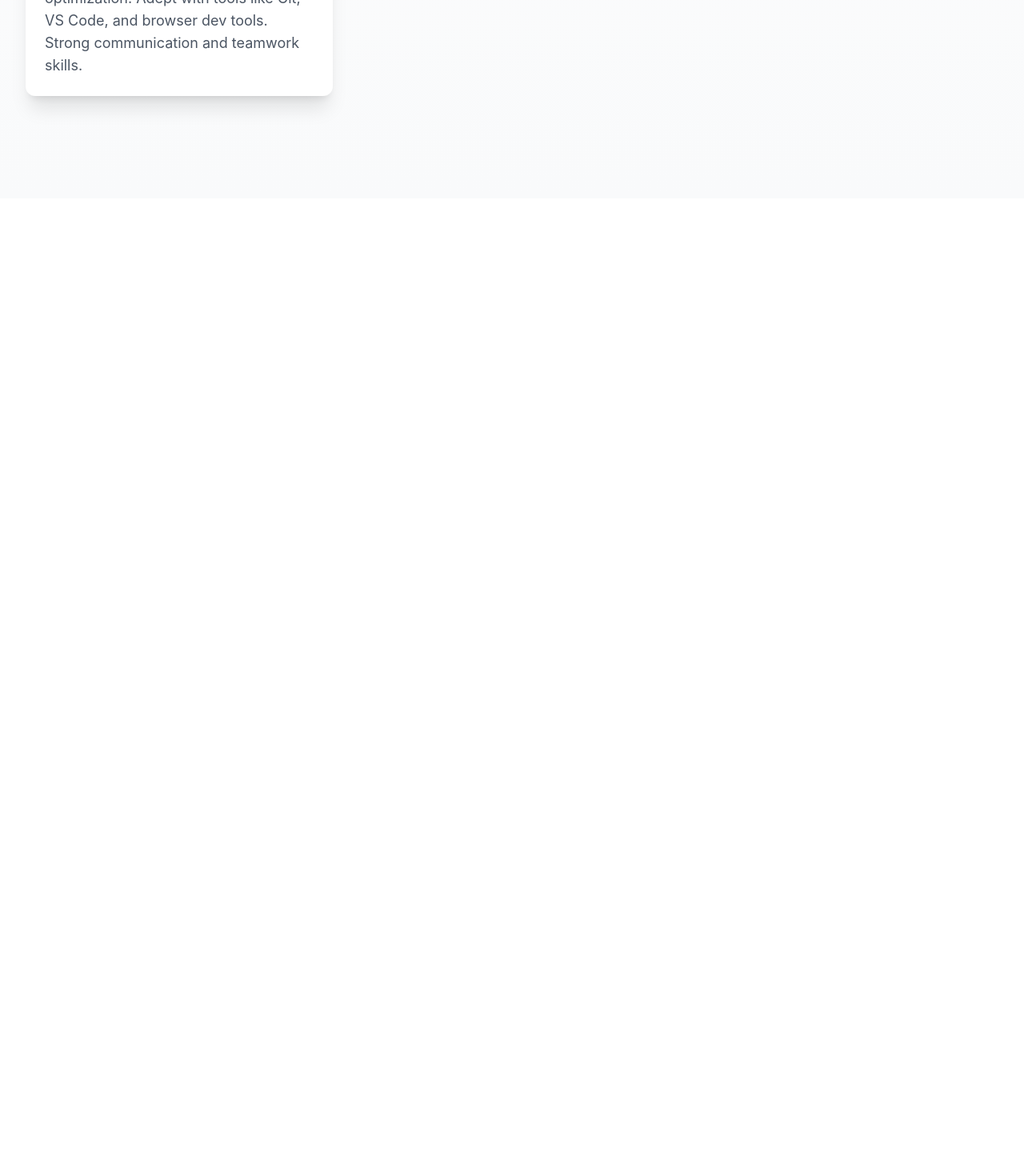
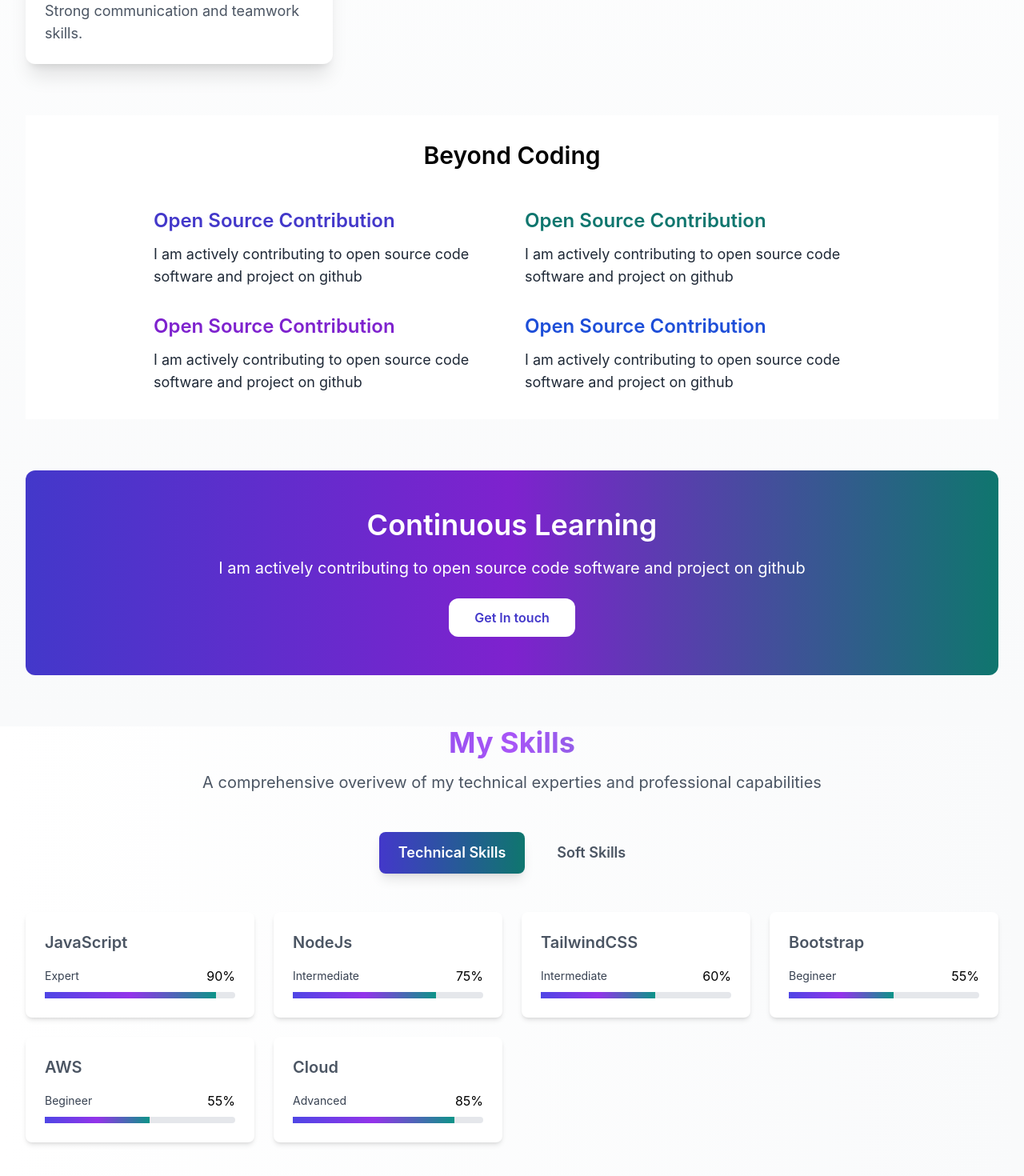
Before and after one commit to RAPGOD0303/Portfolio-App, a React (Create React App) app: page / in a window 1280 px wide. Shown: the part 1128-2598 px from the top of the page at 80% size. Before the commit the page ends 1376 px from the top, so only its background shows below. Built offline with nearby package versions, Linux system fonts and the light colour scheme.

Commit message:
Portfolio-App Day3

```diff
--- a/src/App.js
+++ b/src/App.js
@@ -2,11 +2,13 @@ import logo from './logo.svg';
 import './App.css';
 import Navbar from './components/Navbar.jsx';
 import About from './components/About';
+import Skill from './components/Skill.jsx';
 function App() {
   return (
     <>
     <Navbar/>
     <About/>
+    <Skill/>
     </>
   );
 }
--- a/src/components/About.jsx
+++ b/src/components/About.jsx
@@ -7,7 +7,6 @@ export default function About() {
           {/* Hero Section */}
           <div className="text-center space-y-8 mb-16">
             <h1 className="text-4xl font-bold bg-gradient-to-r from-indigo-600 via-purple-600 to-teal-500 bg-clip-text text-transparent">
-              About Me: <br />
               Hi, I am Rajvardhan Aniruddha Pimple.
             </h1>
             <p className="text-xl text-gray-600 max-w-3xl mx-auto">
@@ -19,7 +18,7 @@ export default function About() {
           <div className="relative flex items-center justify-center mb-24">
             <div className="absolute inset-0  rounded-full blur-2xl opacity-30 w-52 h-52"></div>
             <img
-              src=""
+              src="/raj.jpg"
               alt="profile image"
               className="rounded-full w-48 h-48 object-cover transform hover:scale-110 transition duration-300 shadow-lg relative z-10 border-4 border-white"
             />
@@ -56,6 +55,41 @@ export default function About() {
             </div>
           </div>
 
+          {/* Professional Interest */}
+          <div className="bg-white p-8 bg-shadow-lg mb-16">
+            <h2 className="text-3xl font-semibold text-center">Beyond Coding</h2> <br /> <br />
+
+            <div className="grid grid-cols-1 md:grid-cols-2 gap-8 text-left max-w-4xl mx-auto">
+              <div className="space-y-3">
+                <h3 className="text-2xl text-indigo-700 font-semibold">Open Source Contribution</h3>
+                <p className=" text-lg text-gray-800">I am actively contributing to open source code software and project on github</p>
+              </div>
+
+               <div className="space-y-3">
+                <h3 className="text-2xl text-teal-700 font-semibold">Open Source Contribution</h3>
+                <p className=" text-lg text-gray-800">I am actively contributing to open source code software and project on github</p>
+              </div>
+
+               <div className="space-y-3">
+                <h3 className="text-2xl text-purple-700 font-semibold">Open Source Contribution</h3>
+                <p className=" text-lg text-gray-800">I am actively contributing to open source code software and project on github</p>
+              </div>
+
+               <div className="space-y-3">
+                <h3 className="text-2xl text-blue-700 font-semibold">Open Source Contribution</h3>
+                <p className=" text-lg text-gray-800">I am actively contributing to open source code software and project on github</p>
+              </div>
+            </div>
+          </div>
+
+          {/* call to action */}
+          <div className="bg-gradient-to-r from-indigo-700 via-purple-700 to-teal-700 p-12 py-12 px-5 text-center rounded-xl">
+            <h3 className="text-4xl text-white font-semibold mb-5">Continuous Learning</h3>
+            <p className="text-xl text-white mx-auto">
+              I am actively contributing to open source code software and project on github
+            </p> <br />
+            <a className="inline-block bg-white text-indigo-700 px-8 py-3 rounded-xl font-semibold hover:opacity-90 transition-colors duration-300">Get In touch</a>
+          </div>
         </div>
       </div>
     </>
--- /dev/null
+++ b/src/components/Skill.jsx
@@ -0,0 +1,90 @@
+import { useState } from "react"
+
+export default function Skill() {
+     const [skill, setskills]= useState('technical');
+     const skills ={
+        technical:[
+            {name:"JavaScript", prof:90},
+            {name:"NodeJs", prof:75},
+            {name:"TailwindCSS", prof:60},
+            {name:"Bootstrap", prof:55},
+            {name:"AWS", prof:55},
+            {name:"Cloud", prof:85},
+        ],
+
+        soft:[
+            {name:"Communication", prof:90},
+            {name:"Leadership", prof:75},
+            {name:"Team Player", prof:60},
+            {name:"Time Managment", prof:60},
+            {name:"Adapability", prof:55},
+            {name:"Creativity", prof:85},
+        ]
+     }
+     const getProfLabel= (prof)=>{
+        if(prof >= 90) return "Expert";
+        if(prof > 75) return "Advanced";
+        if(prof >= 60) return "Intermediate";
+        return "Begineer";
+     }
+  return (
+    <>
+      <div className="min-h-screen w-full bg-gradient-to-r from-white to-gray-50">
+        <div className="max-w-7xl mx-auto px-4 sm:px-6 lg:px-8">
+            <div className="text-center mb-12">
+                <h2 className="text-4xl font-bold bg-gradient-to-r from-indigo-700 via-purple-500 to-teal-600 bg-clip-text text-transparent">My Skills</h2>
+                <p className="mt-4 text-xl text-gray-600">A comprehensive overivew of my technical experties and professional capabilities</p>
+            </div>
+
+            {/* toggle button */}
+            <div className="flex justify-center mb-12 space-x-4">
+                <button
+                        onClick={() => setskills('technical')}
+                        className={`px-6 py-3 rounded-lg font-semibold text-lg transition-all duration-200 ${
+                            skill === 'technical'
+                            ? 'bg-gradient-to-r from-indigo-700 to-teal-700 text-white shadow-lg'
+                            : 'text-gray-600 hover:text-gray-800'
+                        }`}
+                        >
+                        Technical Skills
+                </button>
+
+                        <button
+                        onClick={() => setskills('soft')}
+                        className={`px-6 py-3 rounded-lg font-semibold text-lg transition-all duration-200 ${
+                            skill === 'soft'
+                            ? 'bg-gradient-to-r from-indigo-700 to-teal-700 text-white shadow-lg'
+                            : 'text-gray-600 hover:text-indigo-800'
+                        }`}
+                        >
+                        Soft Skills
+                </button>
+            </div>
+
+            {/* map to show the output */}
+            <div className="grid grid-cols-1 md:grid-cols-2 lg:grid-cols-4 gap-6">
+                        {skills[skill].map((skills, index) => (
+                            <div key={index} className="bg-white p-6 rounded-lg shadow-md transition-shadow duration-300">
+                                <div className="flex item-center space-x-4 mb-4">
+                                    <h3 className="text-xl font-semibold text-gray-600">{skills.name}</h3>
+                                </div>
+                                <div className="space-y-2">
+                                    <div className="flex justify-between items-center">
+                                        <span className="text-sm text-gray-700">
+                                            {getProfLabel(skills.prof)}
+                                        </span>
+                                        <span className="">{skills.prof}%</span>
+                                    </div>
+                                    <div className="h-2 bg-gray-200 rounded-full">
+                                        <div className="h-full bg-gradient-to-r from-indigo-600 via-purple-600 to-teal-600 transition-all duration-300"
+                                        style={{width:`${skills.prof}%`}}></div>
+                                    </div>
+                                </div>
+                            </div>
+                        ))}
+            </div>
+        </div>
+      </div>
+    </>
+  );
+}
```
Also changed, not shown: public/raj.jpg (added).
